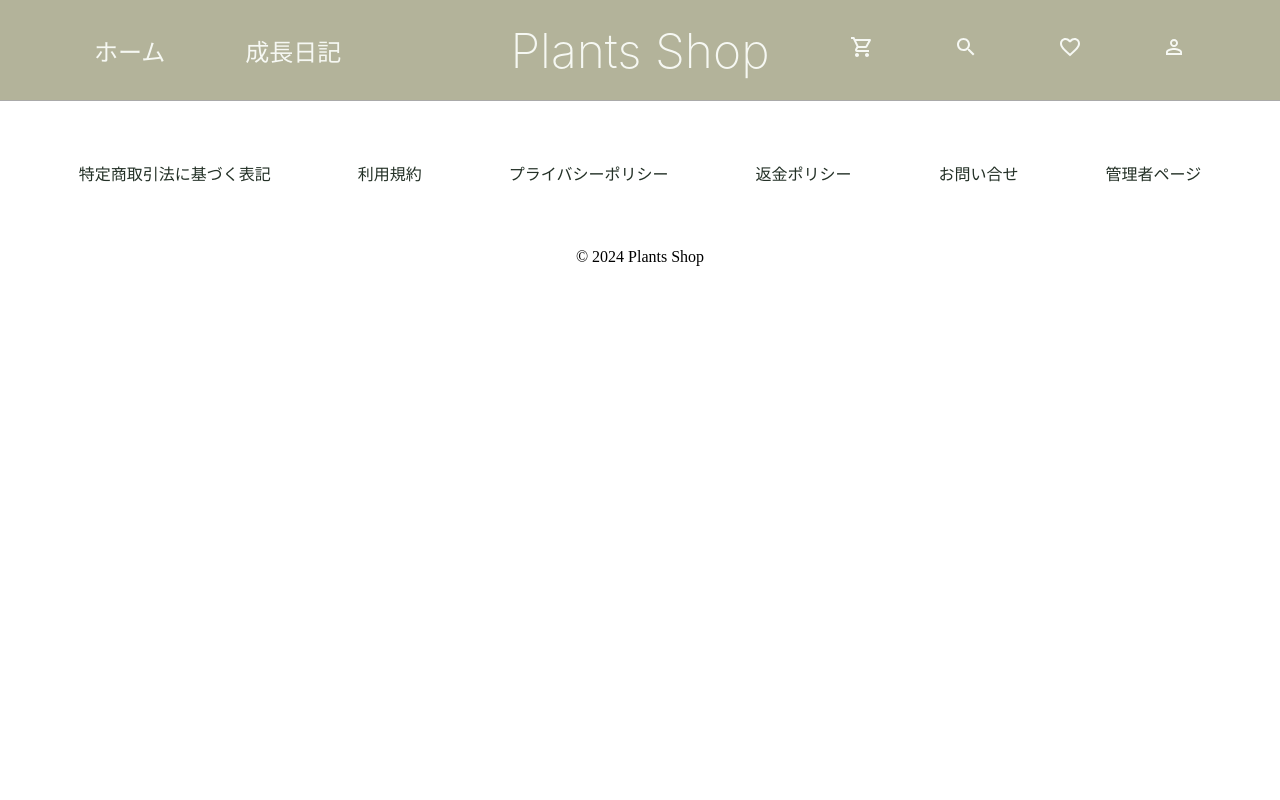
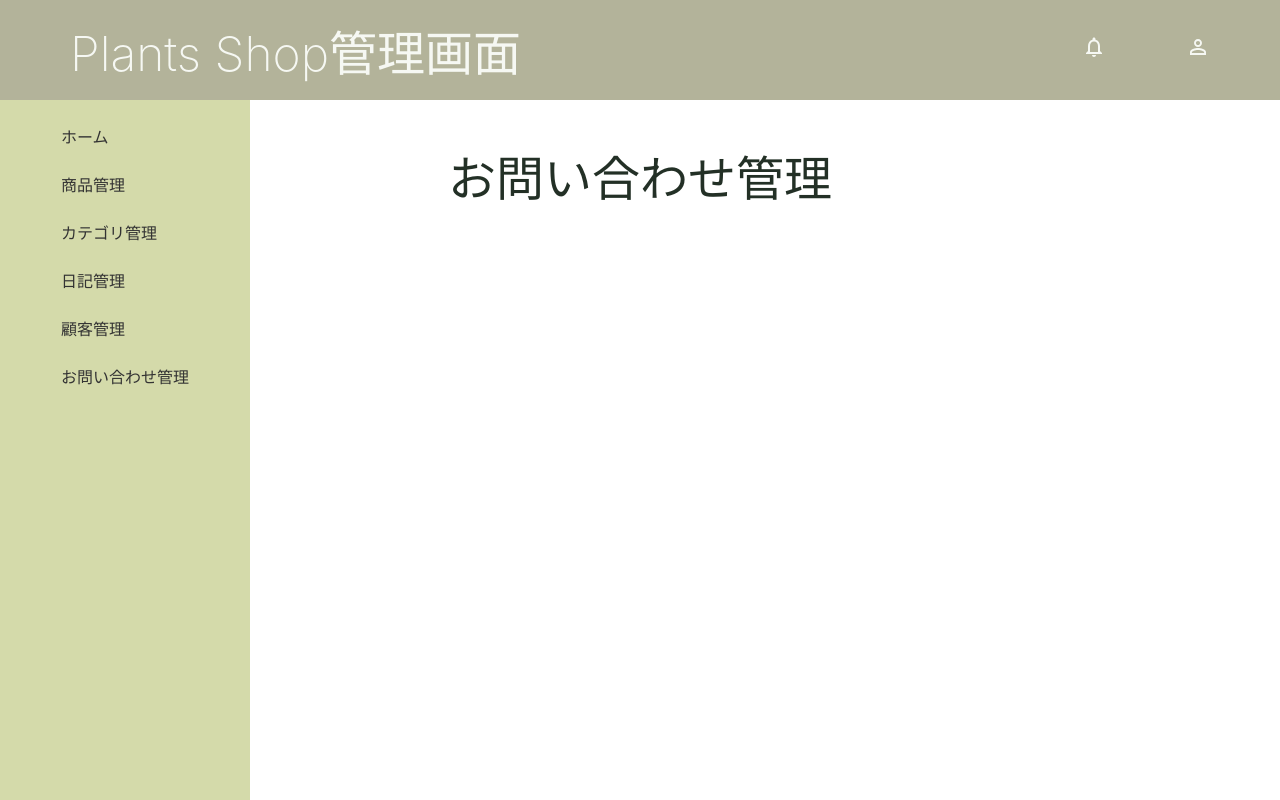
Before and after one commit to natsumi-a98/team-development, a React app: page /contact-management in a window 1280 px wide. Built offline with nearby package versions, Linux system fonts and the light colour scheme; the HTML template or start-up script is replaced by a standard one.

Commit message:
feat: update layout for admin and user routes

```diff
--- a/src/App.tsx
+++ b/src/App.tsx
@@ -1,8 +1,7 @@
-// アプリケーション全体のルートコンポーネント。React Routerを使ってページを切り替える
 import React from 'react';
-// import { Route, Switch } from 'react-router-dom';
 import { BrowserRouter as Router, Routes, Route, useLocation } from 'react-router-dom';
 import { ScrollToTop } from './components/user/ScrollToTop';
+
 // ユーザー側
 import Header from './components/user/Header';
 import Footer from './components/user/Footer';
@@ -23,8 +22,17 @@ import LegalNotice from './pages/user/LegalNotice';
 import TermsOfService from './pages/user/TermsOfService';
 import PrivacyPolicy from './pages/user/PrivacyPolicy';
 import RefundPolicy from './pages/user/RefundPolicy';
+
 // 管理者側
-
+import AdminHeader from './components/admin/AdminHeader';
+import Sidebar from './components/admin/Sidebar';
+import AdminHome from './pages/admin/AdminHome';
+import Notice from './pages/admin/NoticeManagement';
+import Logout from './pages/admin/Logout';
+import ProductManagement from './pages/admin/ProductManagement';
+import CategoryManagement from './pages/admin/CategoryManagement';
+import CustomerManagement from './pages/admin/CustomerManagement';
+import ContactManagement from './pages/admin/ContactManagement';
 
 // 共通
 import Login from './pages/Login';
@@ -37,11 +45,45 @@ const App: React.FC = () => {
   const noHeaderFooterPages = ['/login', '/register', '/passwordreset'];
   const isNoHeaderFooterPage = noHeaderFooterPages.includes(location.pathname);
 
+  const adminRoutes = [
+    '/admin-home', '/product-management', '/category-management', '/customer-management', '/contact-management',
+    '/notice', 'logout'
+  ];
+  const isAdminPage = adminRoutes.some(route => location.pathname.startsWith(route));
+
   return (
     <div>
-      {!isNoHeaderFooterPage && <Header />}
+      {/* 管理者側 */}
+      {isAdminPage && (
+        <div className="admin-layout">
+          <AdminHeader />
+          <div className="admin-body">
+            <Sidebar />
+            <div className="admin-content">
               <Routes>
-          {/* <Route exact path="/" element={<Home />} /> */}
+                <Route path="/admin-home" element={<AdminHome />} />
+                <Route path="/notice" element={<Notice />} />
+                <Route path="/logout" element={<Logout />} />
+                <Route path="/product-management" element={<ProductManagement />} />
+                <Route path="/category-management" element={<CategoryManagement />} />
+                <Route path="/customer-management" element={<CustomerManagement />} />
+                <Route path="/contact-management" element={<ContactManagement />} />
+              </Routes>
+            </div>
+          </div>
+        </div>
+      )}
+      {/* ユーザー側 */}
+      {!isNoHeaderFooterPage && !isAdminPage && <Header />}
+      <Routes>
+        {/* 共通 */}
+        <Route path="/login" element={<Login />} />
+        <Route path="/register" element={<Register />} />
+        <Route path="/passwordreset" element={<PasswordReset />} />
+
+        {!isAdminPage && (
+          <>
+            {/* ユーザー側 */}
             <Route path="/" element={<Home />} />
             <Route path="/about" element={<About />} />
             <Route path="/category" element={<Category />} />
@@ -62,8 +104,10 @@ const App: React.FC = () => {
             <Route path="/login" element={<Login />} />
             <Route path="/register" element={<Register />} />
             <Route path="/passwordreset" element={<PasswordReset />} />
+          </>
+        )}
       </Routes>
-      {!isNoHeaderFooterPage && <Footer />}
+      {!isNoHeaderFooterPage && !isAdminPage && <Footer />}
     </div>
   );
 };
@@ -77,4 +121,5 @@ const AppWrapper: React.FC = () => {
   );
 };
 
+
 export default AppWrapper;
--- /dev/null
+++ b/src/components/admin/AdminHeader.tsx
@@ -0,0 +1,39 @@
+// 管理者側ヘッダー用コンポーネント
+
+import NotificationsNoneIcon from '@mui/icons-material/NotificationsNone';
+import PersonOutlineOutlinedIcon from '@mui/icons-material/PersonOutlineOutlined';
+import React from 'react';
+import { Link } from 'react-router-dom';
+import '../../styles/admin/AdminHeader.css';
+
+
+
+const AdminHeader: React.FC = () => {
+  return (
+    <header className='admin-header'>
+      <div className="admin-header-content">
+        <div className='admin-logo-container'>
+          <h1>
+            <Link to='/AdminHome' className='logo'>Plants Shop管理画面</Link>
+          </h1>
+        </div>
+        <nav className="admin-nav">
+          <ul className="admin-nav-right">
+            <li className="admin-header-right">
+              <Link to='/Notice' className='nav-link'>
+                <NotificationsNoneIcon className='noticeIcon' />
+              </Link>
+            </li>
+            <li className="admin-header-right">
+              <Link to='/Logout' className='nav-link'>
+                <PersonOutlineOutlinedIcon className='admin-userIcon' />
+              </Link>
+            </li>
+          </ul>
+        </nav>
+      </div>
+    </header>
+  );
+};
+
+export default AdminHeader;
--- /dev/null
+++ b/src/components/admin/Sidebar.tsx
@@ -0,0 +1,32 @@
+import React from 'react';
+import { Link } from 'react-router-dom';
+import '../../styles/admin/Sidebar.css';
+
+const Sidebar: React.FC = () => {
+return (
+  <div className="sidebar">
+    <ul className="sidebar-menu">
+      <li>
+        <Link to="/admin/home" className="sidebar-link">ホーム</Link>
+      </li>
+      <li>
+        <Link to="/admin/product-management" className="sidebar-link">商品管理</Link>
+      </li>
+      <li>
+        <Link to="/admin/category-management" className="sidebar-link">カテゴリ管理</Link>
+      </li>
+      <li>
+        <Link to="/admin/diary-management" className="sidebar-link">日記管理</Link>
+      </li>
+      <li>
+        <Link to="/admin/customer-management" className="sidebar-link">顧客管理</Link>
+      </li>
+      <li>
+        <Link to="/admin/contact-management" className="sidebar-link">お問い合わせ管理</Link>
+      </li>
+    </ul>
+  </div>
+  );
+};
+
+export default Sidebar;
--- a/src/pages/admin/admin-home.tsx
+++ b/src/pages/admin/AdminHome.tsx
@@ -1,10 +1,10 @@
-// 管理者用ホームページ
+// 管理者側ホームページ
 import React from 'react';
 
 const AdminHome: React.FC = () => {
   return (
     <div className="container">
-      <h2 className="title">カテゴリ</h2>
+      <h2 className="title">ホーム</h2>
       <section>
       </section>
     </div>
--- /dev/null
+++ b/src/pages/admin/CategoryManagement.tsx
@@ -0,0 +1,15 @@
+// カテゴリ管理ページ
+import React from 'react';
+
+const CategoryManagement: React.FC = () => {
+  return (
+    <div className="container">
+      <h2 className="title">カテゴリ管理</h2>
+      <section>
+      </section>
+    </div>
+
+  );
+};
+
+export default CategoryManagement;
--- /dev/null
+++ b/src/pages/admin/ContactManagement.tsx
@@ -0,0 +1,15 @@
+// お問い合わせ管理ページ
+import React from 'react';
+
+const ContactManagement: React.FC = () => {
+  return (
+    <div className="container">
+      <h2 className="title">お問い合わせ管理</h2>
+      <section>
+      </section>
+    </div>
+
+  );
+};
+
+export default ContactManagement;
--- /dev/null
+++ b/src/pages/admin/CustomerManagement.tsx
@@ -0,0 +1,15 @@
+// 顧客管理ページ
+import React from 'react';
+
+const CustomerManagement: React.FC = () => {
+  return (
+    <div className="container">
+      <h2 className="title">顧客管理</h2>
+      <section>
+      </section>
+    </div>
+
+  );
+};
+
+export default CustomerManagement;
--- /dev/null
+++ b/src/pages/admin/Logout.tsx
@@ -0,0 +1,15 @@
+// 管理者側ログアウト
+import React from 'react';
+
+const Logout: React.FC = () => {
+  return (
+    <div className="container">
+      <h2 className="title">ログアウト</h2>
+      <section>
+      </section>
+    </div>
+
+  );
+};
+
+export default Logout;
--- /dev/null
+++ b/src/pages/admin/NoticeManagement.tsx
@@ -0,0 +1,15 @@
+// 通知管理ページ
+import React from 'react';
+
+const NoticeManagement: React.FC = () => {
+  return (
+    <div className="container">
+      <h2 className="title">通知</h2>
+      <section>
+      </section>
+    </div>
+
+  );
+};
+
+export default NoticeManagement;
--- /dev/null
+++ b/src/pages/admin/ProductManagement.tsx
@@ -0,0 +1,15 @@
+// 商品管理ページ
+import React from 'react';
+
+const ProductManagement: React.FC = () => {
+  return (
+    <div className="container">
+      <h2 className="title">商品管理</h2>
+      <section>
+      </section>
+    </div>
+
+  );
+};
+
+export default ProductManagement;
--- /dev/null
+++ b/src/styles/admin/AdminHeader.css
@@ -0,0 +1,67 @@
+.admin-header {
+  background-color: #b3b39a;
+  height: 100px;
+  width: 100%;
+  font-family: Inter;
+  display: flex;
+  align-items: center;
+  padding: 0 24px;
+  box-sizing: border-box;
+}
+
+.admin-header-content {
+  max-width: 1140px;
+  height: 100%;
+  margin: 0 auto;
+  display: flex;
+  justify-content: space-between;
+  width: 100%;
+}
+
+.admin-logo-container {
+  display: flex;
+  align-items: center;
+}
+
+.logo {
+  font-size: 48px;
+  color: #f6f8f3;
+  text-decoration: none;
+  font-weight: 200;
+}
+
+.admin-nav {
+  display: flex;
+  align-items: center;
+}
+
+.admin-nav-right {
+  display: flex;
+  align-items: center;
+  margin-left: auto;
+}
+
+.admin-nav-right ul {
+  display: flex;
+  list-style: none;
+  padding: 0;
+  margin: 0;
+}
+
+.admin-nav-right li+li {
+  margin-left: 80px;
+}
+
+.admin-nav-link {
+  margin: 0;
+  color: #f6f8f3;
+  text-decoration: none;
+  font-size: 24px;
+}
+
+.noticeIcon,
+.admin-userIcon {
+  color: #f6f8f3;
+  font-size: 24px;
+  margin: 0;
+}
--- /dev/null
+++ b/src/styles/admin/Sidebar.css
@@ -0,0 +1,35 @@
+.sidebar {
+  width: 250px;
+  background-color: #d4daaa;
+  height: 100vh;
+  position: fixed;
+  top: 100px;
+  left: 0;
+  display: flex;
+  flex-direction: column;
+  align-items: center;
+}
+
+.sidebar-title {
+  padding: 20px;
+  font-size: 18px;
+  text-align: center;
+}
+
+.sidebar-menu {
+  list-style: none;
+  padding: 0;
+  margin: 0;
+}
+
+.sidebar-link {
+  display: block;
+  margin: 24px 0;
+  text-decoration: none;
+  color: #333;
+  transition: background-color 0.3s;
+}
+
+.sidebar-link:hover {
+  background-color: #ddd;
+}
```
Lines whose indentation alone changed are shown as unchanged.
